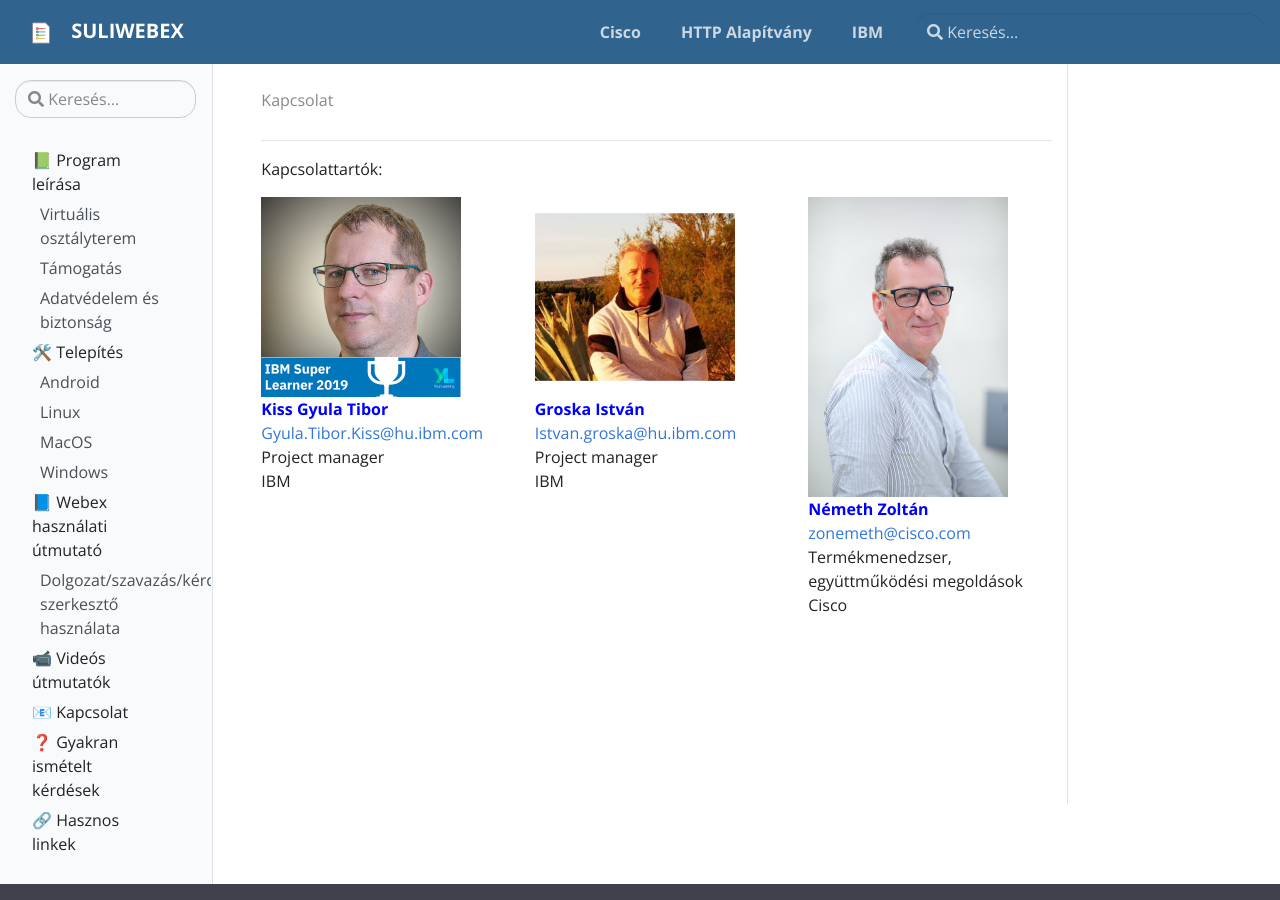
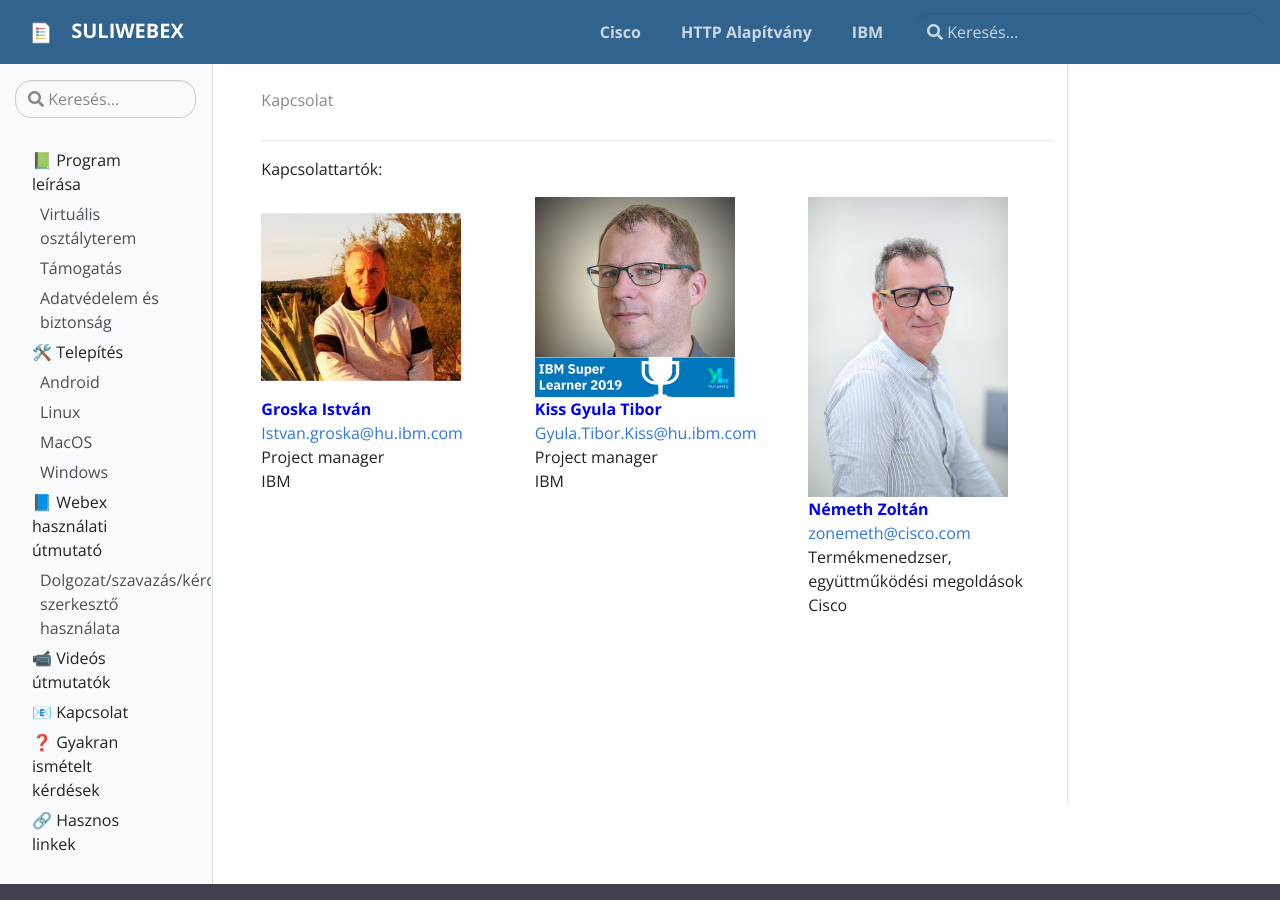
Before and after one commit to suliwebex/suliwebex.github.io, a Jekyll site: the page built from pages/kapcsolat.md, in a window 1280 px wide and 900 px high. Built offline with Jekyll 4.4.1, drawn with Linux system fonts in a browser that asks for light colours.

Commit message:
alphabetical order for contacts

```diff
--- a/_data/contacts.yml
+++ b/_data/contacts.yml
@@ -1,12 +1,12 @@
+- name: Groska István
+  picture: ibmgroskaistvan.png
+  email: Istvan.groska@hu.ibm.com
+  position: Project manager
+  company: IBM
+
 - name: Kiss Gyula Tibor
   picture: ibmkissgyula.png
   email: Gyula.Tibor.Kiss@hu.ibm.com
-  position: Project manager
-  company: IBM
-
-- name: Groska István
-  picture: ibmgroskaistvan.png
-  email: Istvan.groska@hu.ibm.com
   position: Project manager
   company: IBM
 
```
